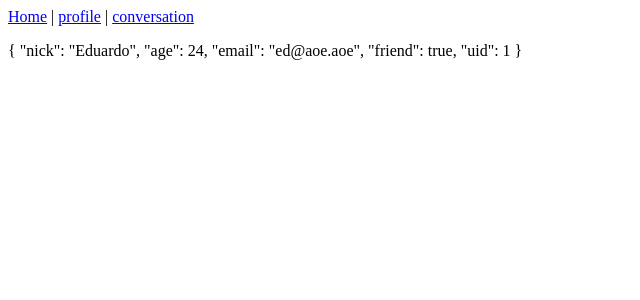
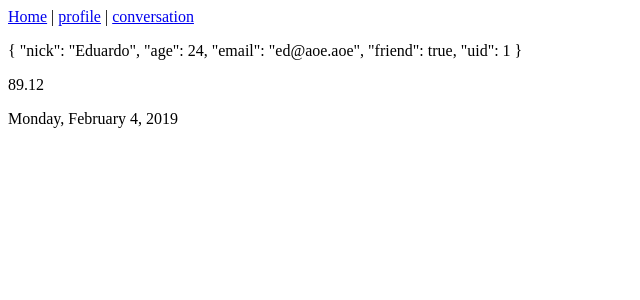
Before and after one commit to luisfridev/platzinger, an Angular app: page /conversation/1 in a window 1280 px wide. Shown: the top 300 px of the page, without its empty margins (0-640 px from the left). Built offline with nearby package versions, Linux system fonts and the light colour scheme.

Commit message:
Agrega pipes

```diff
--- a/src/app/components/conversation/conversation.component.html
+++ b/src/app/components/conversation/conversation.component.html
@@ -1,3 +1,9 @@
 <p>
   {{ friend | json }}
 </p>
+<p>
+  {{ price | number: '1.2-2' }}
+</p>
+<p>
+  {{ today | date:'fullDate' }}
+</p>
--- a/src/app/components/conversation/conversation.component.ts
+++ b/src/app/components/conversation/conversation.component.ts
@@ -13,10 +13,13 @@
   friend: User;
   friends: User[];
   price: number;
+  today: any;
     constructor(private _activatedRoute: ActivatedRoute,
         private userService: UserService) {
         this.friendId = this._activatedRoute.snapshot.params['uid'];
         this.friend = this.userService.getFriend(this.friendId);
+        this.price = 89.12312312312344;
+        this.today = Date.now();
         console.log(this.friend);
   }
 
```
